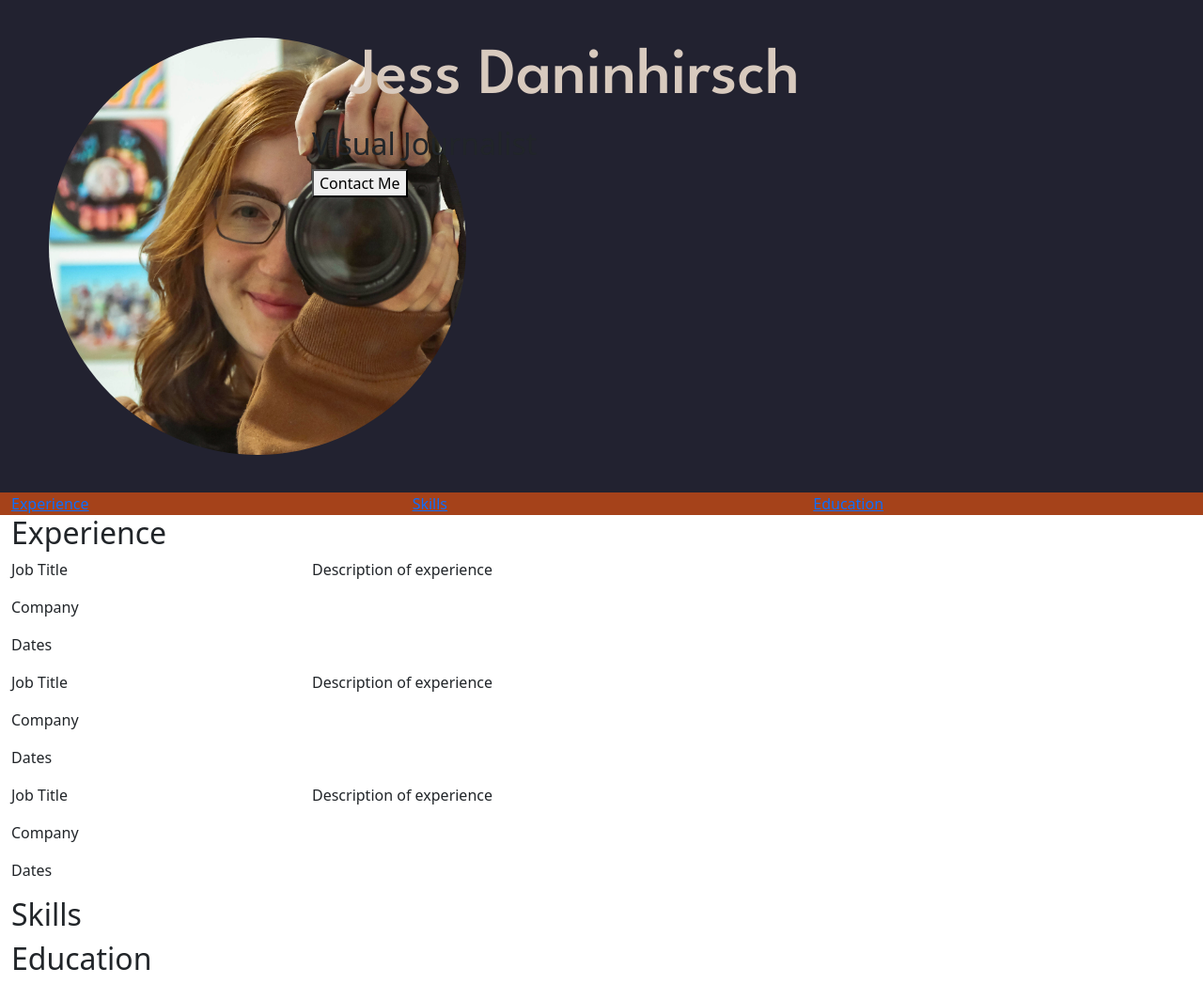
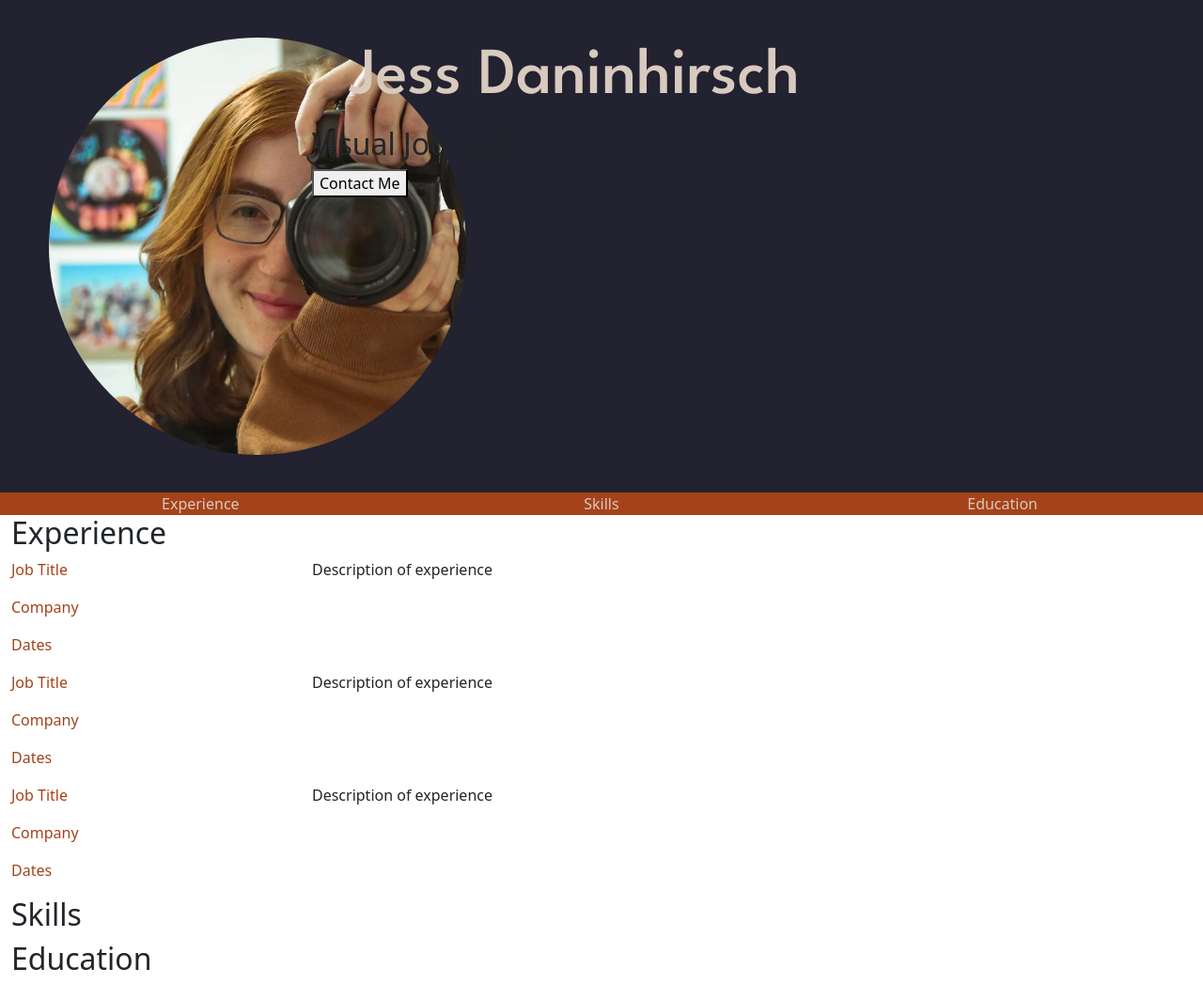
Before and after one commit to jdanin/Jess-Daninhirsch-JOUR352, a plain HTML site: page online-portfolio/index.html in a window 1280 px wide. Shown: the whole page at 94% size. Drawn offline with nearby package versions, Linux system fonts and the light colour scheme.

Commit message:
portfolio work

```diff
--- a/online-portfolio/index.html
+++ b/online-portfolio/index.html
@@ -52,31 +52,31 @@
             </div>
             <div class="row">
                 <div class="col-3">
-                    <p>Job Title</p>
-                    <p>Company</p>
-                    <p>Dates</p>
+                    <p class="jobtitle">Job Title</p>
+                    <p class="jobtitle">Company</p>
+                    <p class="jobtitle">Dates</p>
                 </div>
                 <div class="col-9">
                     <p>Description of experience</p>
                 </div>
             </div>
-            <div class="row">
+                <div class="row">
                 <div class="col-3">
-                    <p>Job Title</p>
-                    <p>Company</p>
-                    <p>Dates</p>
+                    <p class="jobtitle">Job Title</p>
+                    <p class="jobtitle">Company</p>
+                    <p class="jobtitle">Dates</p>
                 </div>
                 <div class="col-9">
                     <p>Description of experience</p>
                 </div>
             </div>
-            <div class="row">
-                <div class="col-sm-3">
-                    <p>Job Title</p>
-                    <p>Company</p>
-                    <p>Dates</p>
+                <div class="row">
+                <div class="col-3">
+                    <p class="jobtitle">Job Title</p>
+                    <p class="jobtitle">Company</p>
+                    <p class="jobtitle">Dates</p>
                 </div>
-                <div class="col-sm-9">
+                <div class="col-9">
                     <p>Description of experience</p>
                 </div>
             </div>
--- a/online-portfolio/styles.css
+++ b/online-portfolio/styles.css
@@ -33,6 +33,18 @@ h2 {
     }
     #nav {
         background-color:#A5421A;
+        text-align: center;
+    }
+    #nav a {
+        color:#D8CABE;
+        text-decoration:none;
+    }
+    #nav a:hover {
+        color:#D8CABE;
+            text-decoration:underline;
+    }
+    .jobtitle {
+        color:#A5421A;
     }
 
 }
```
